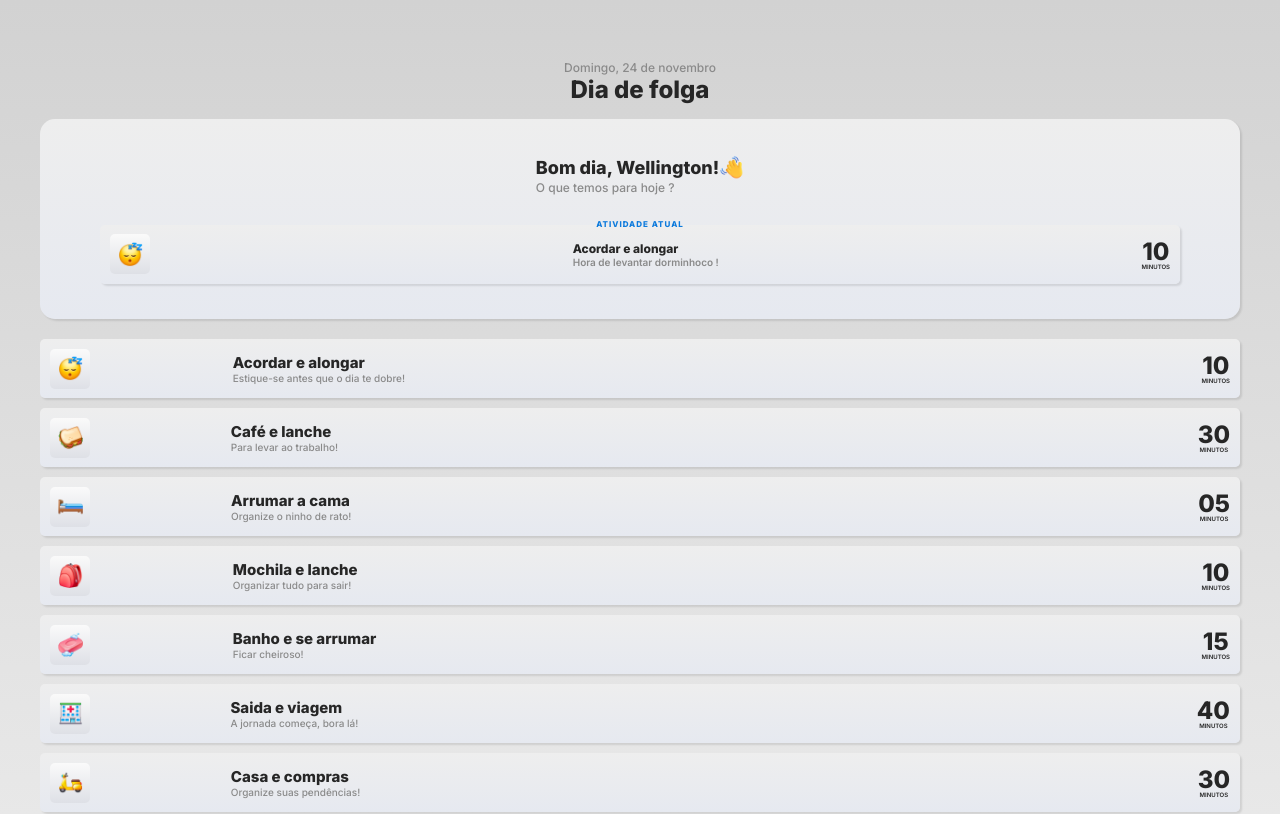
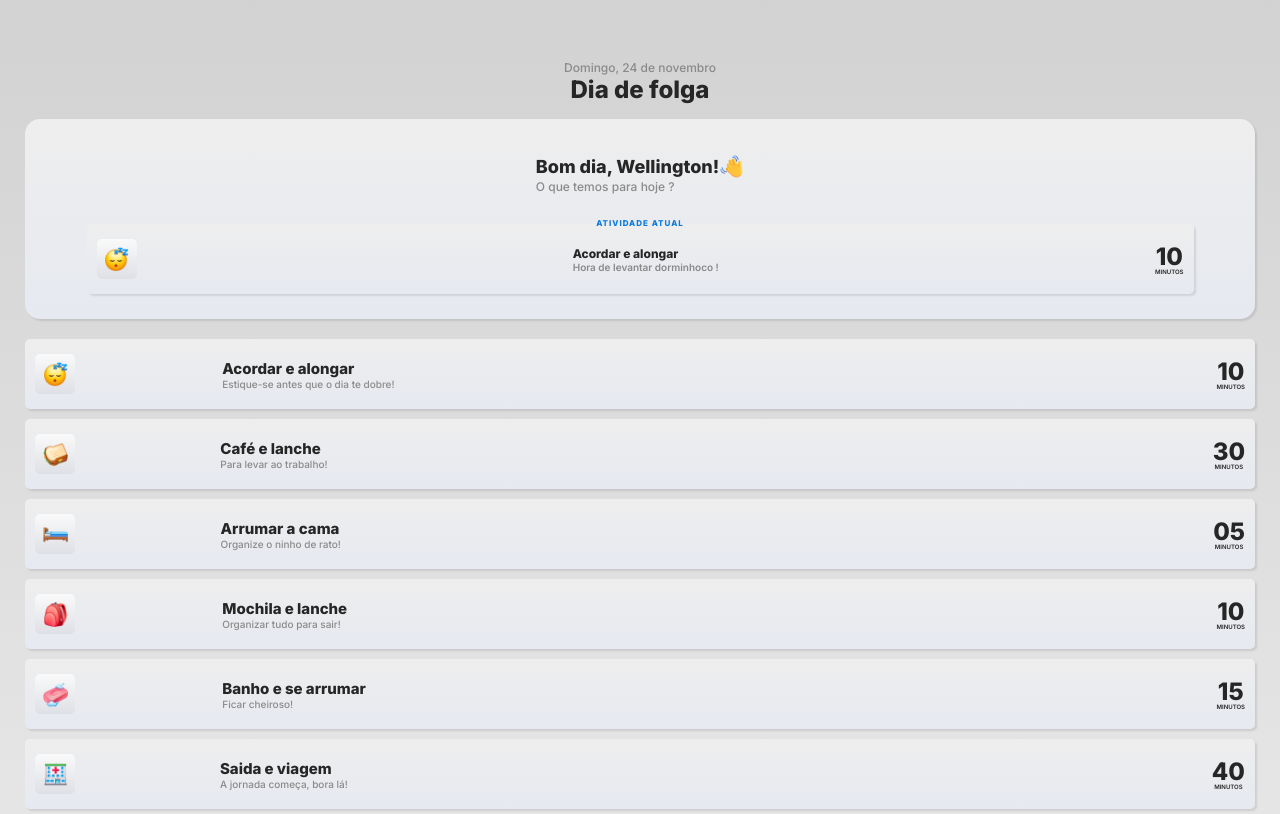
Before and after one commit to welldssvieira/veronnyka, a plain HTML site: page index.html in a window 1280 px wide. Shown: the top 814 px of the page. Drawn offline with Linux system fonts and the light colour scheme.

Commit message:
Implementação de melhoria no tamanho dos boxes das atividades.

```diff
--- a/assets/css/style.css
+++ b/assets/css/style.css
@@ -13,7 +13,7 @@ main {
     display: flex;
     flex-direction: column;
     align-items: center;
-    padding: 20px 40px;
+    padding: 20px 25px;
     background: linear-gradient(to top, #bebebe, #eeeeee, #d2d2d2);
 }
 
@@ -151,6 +151,7 @@ main {
 
 #atividades .atividade {
     width: 100%;
+    height: 70px;
     margin: 5px 0;
     display: flex;
     align-items: center;
@@ -220,7 +221,8 @@ main {
 
 #card_principal .atividade_atual .atividade {
     width: 90%;
-    margin: 10px 0;
+    height: 70px;
+    margin: 10px 0 0 0;
     display: flex;
     align-items: center;
     justify-content: space-between;
--- a/index.html
+++ b/index.html
@@ -602,7 +602,7 @@
                 </div>
                 <div class="tempo">
                     <div class="hora">
-                        <span>3</span>
+                        <span>03</span>
                     </div>
                     <div class="texto">
                         <span>HORAS</span>
@@ -624,7 +624,7 @@
                 </div>
                 <div class="tempo">
                     <div class="hora">
-                        <span>8</span>
+                        <span>08</span>
                     </div>
                     <div class="texto">
                         <span>HORAS</span>
```
